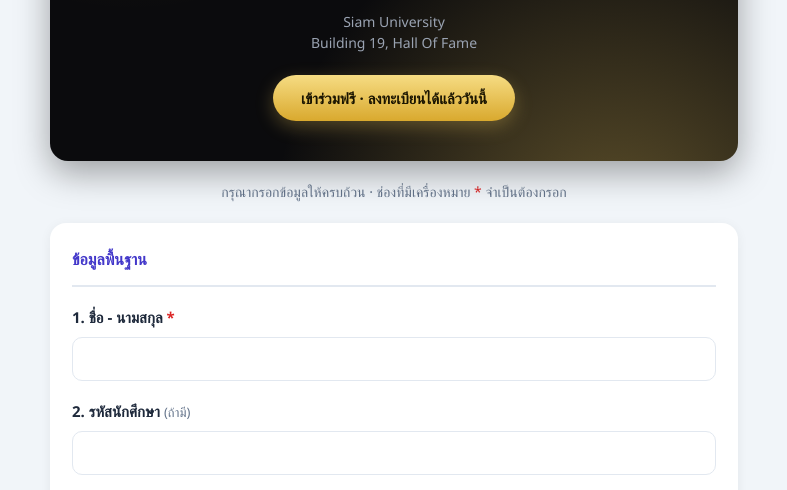
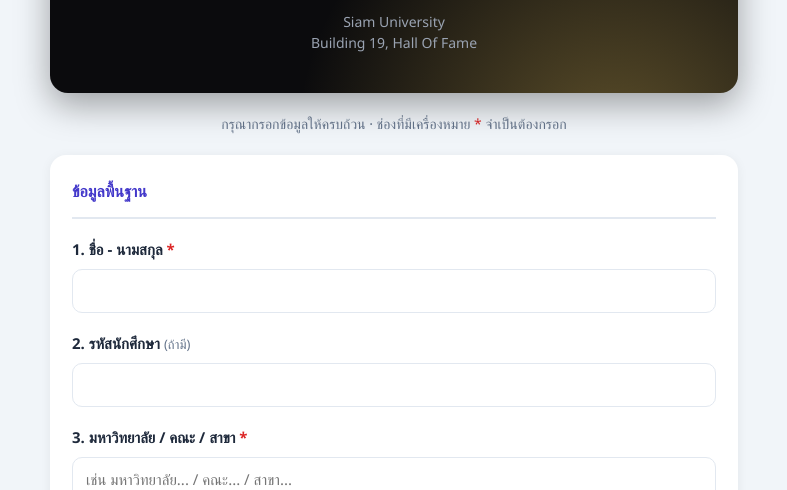
Before and after one commit to Poidon/SMR, a website: page public/index.html in a window 1280 px wide. Shown: the part 273-763 px from the top of the page, without its empty margins (246-1033 px from the left). Drawn offline with Linux system fonts and the light colour scheme.

Commit message:
Remove 'join free / register now' badge from hero
Co-Authored-By: Claude Opus 4.8 <noreply@anthropic.com>

```diff
--- a/public/index.html
+++ b/public/index.html
@@ -129,7 +129,6 @@
       <div class="hero-date">3 APRIL 2026</div>
       <div class="hero-time">13:00 – 16:00</div>
       <div class="hero-venue">Siam University<br>Building 19, Hall Of Fame</div>
-      <div class="hero-badge">เข้าร่วมฟรี · ลงทะเบียนได้แล้ววันนี้</div>
     </header>
 
     <p class="form-hint">กรุณากรอกข้อมูลให้ครบถ้วน · ช่องที่มีเครื่องหมาย <span class="req">*</span> จำเป็นต้องกรอก</p>
```
